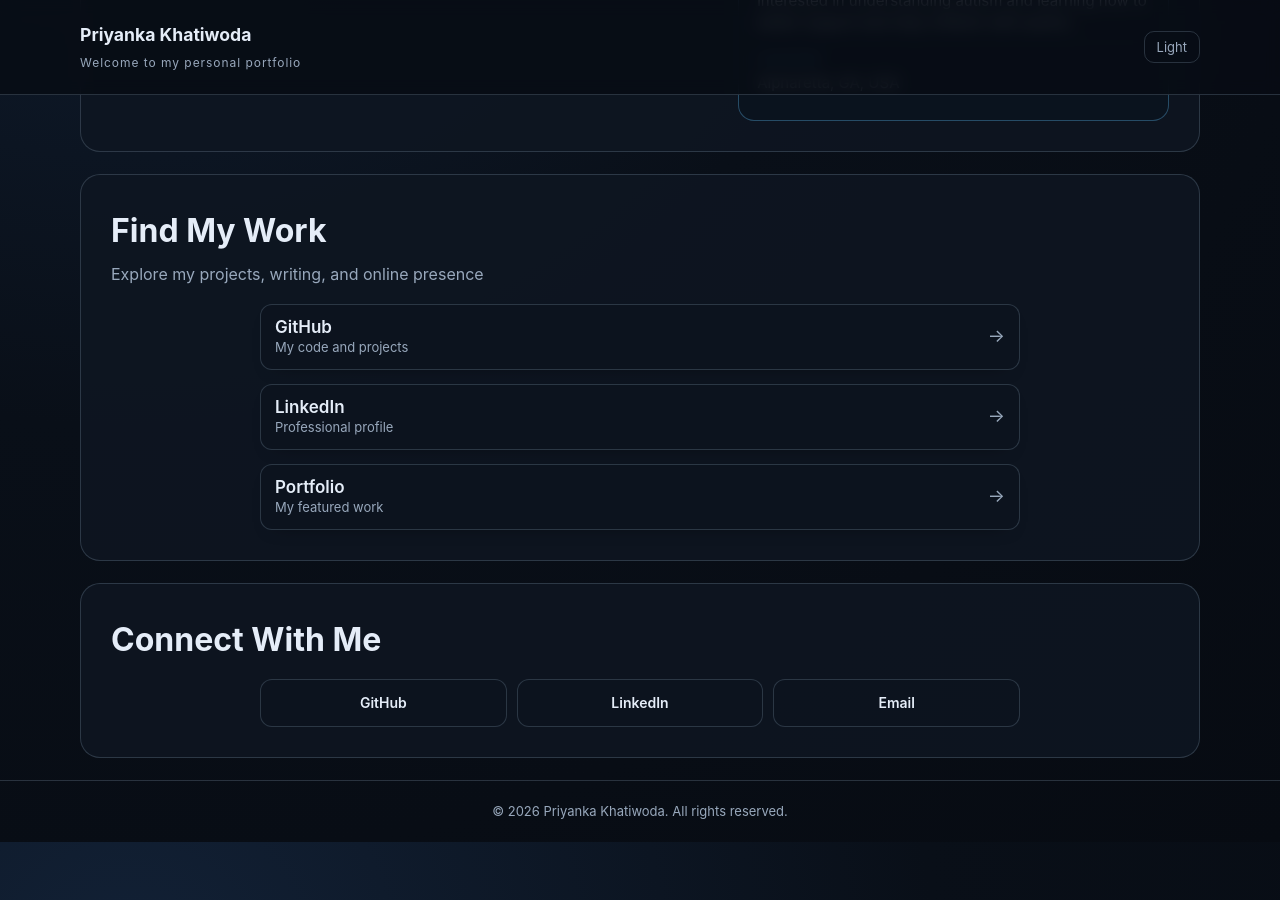
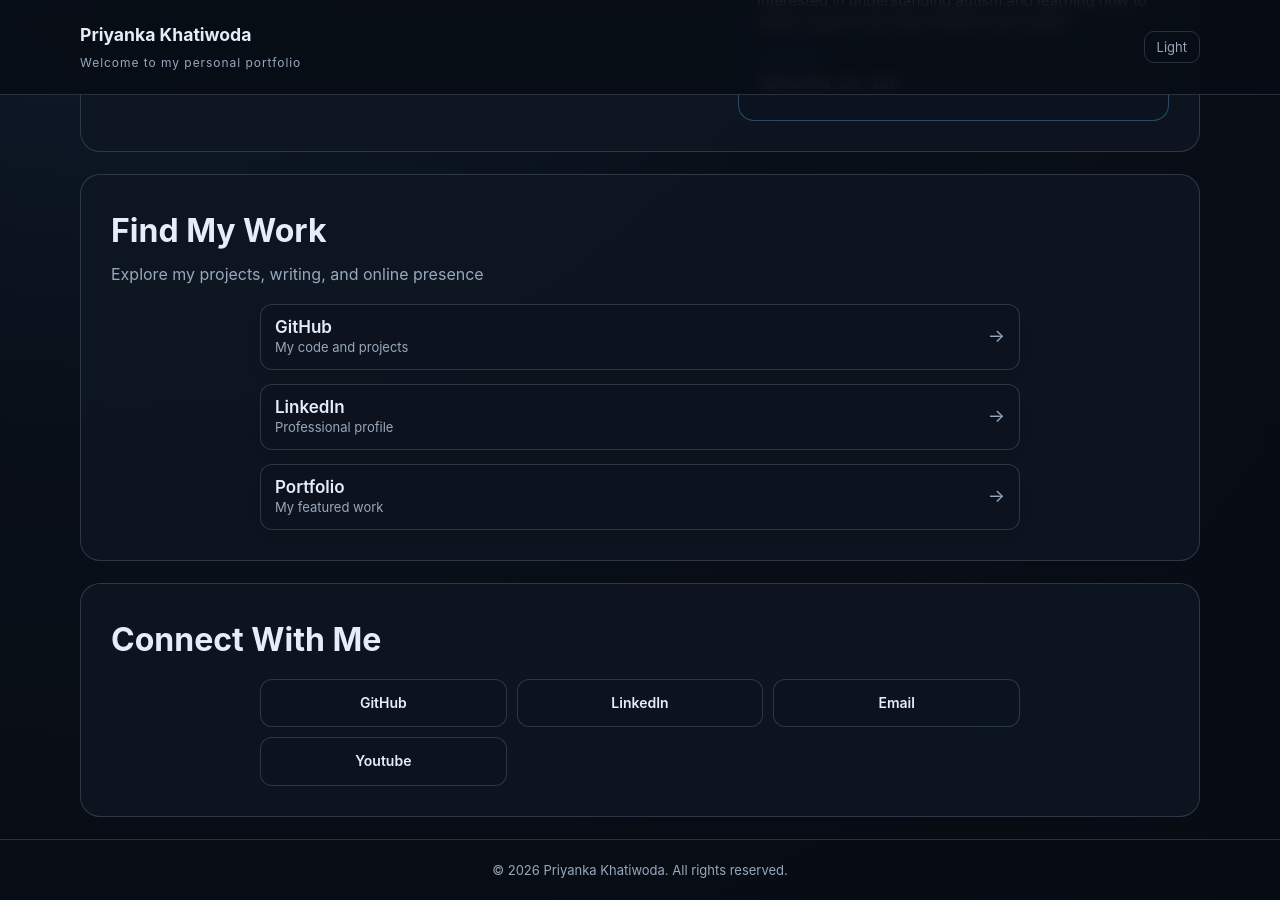
Before and after one commit to pkhatiwoda47/pkhatiwoda47.github.io, a Jekyll site: the page built from index.html, in a window 1280 px wide and 900 px high, scrolled down 516 px. Built offline with Jekyll 4.4.1, drawn with Linux system fonts in a browser that asks for light colours.

Commit message:
adding youtube link in index file.

```diff
--- a/_config.yml
+++ b/_config.yml
@@ -22,7 +22,7 @@ footer-links:
   linkedin:
   rss:
   twitter:
-  youtube: https://www.youtube.com/@priyankakhatiwoda47
+  youtube:
 
 # Disqus shortname
 disqus:
--- a/index.html
+++ b/index.html
@@ -100,8 +100,11 @@ layout: null
           <a class="social-link" href="https://www.linkedin.com/in/priyanka-khatiwoda-b598b7365/" aria-label="LinkedIn">
             <span>LinkedIn</span>
           </a>
-          <a class="social-link" href="mailto:your.email@example.com" aria-label="Email">
+          <a class="social-link" href="mailto:priyankakhatiwoda47@gmail.com" aria-label="Email">
             <span>Email</span>
+          </a>
+          <a class="social-link" href="https://www.youtube.com/@priyankakhatiwoda47" aria-label="YouTube">
+            <span>Youtube</span>
           </a>
         </div>
       </section>
```
